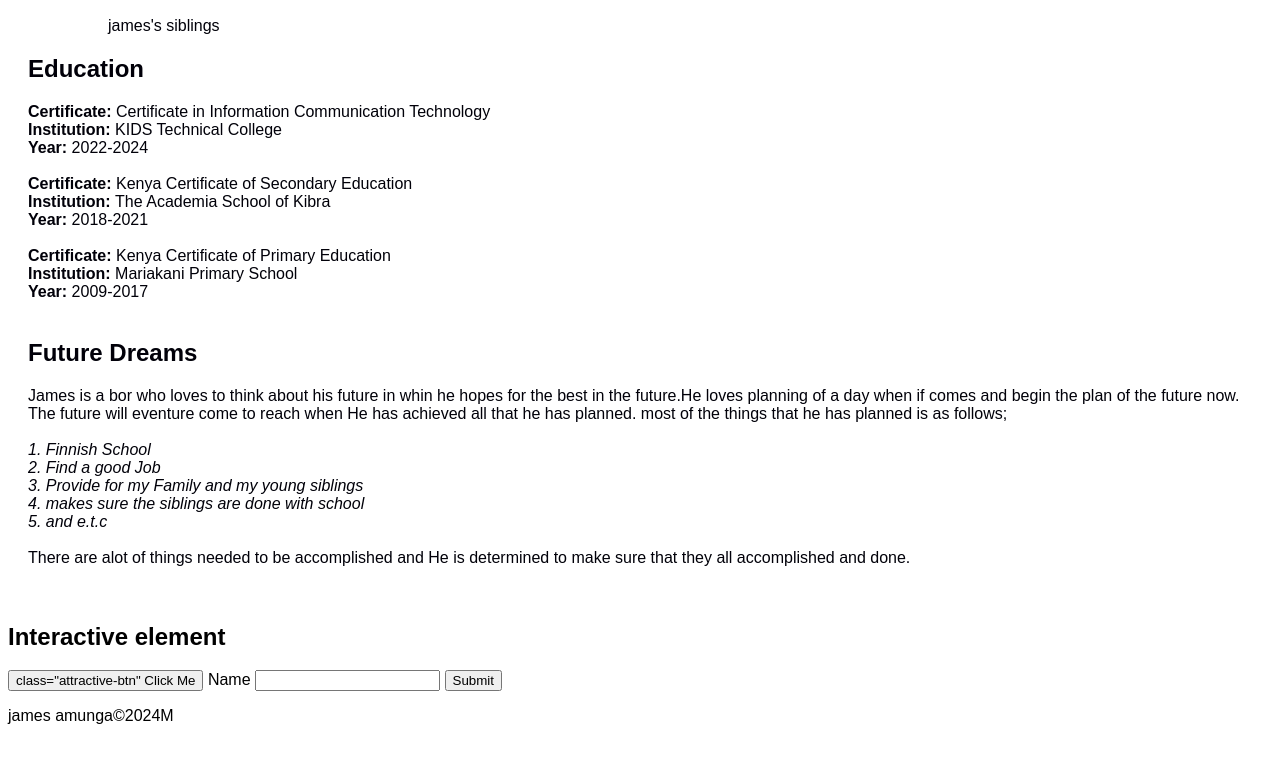
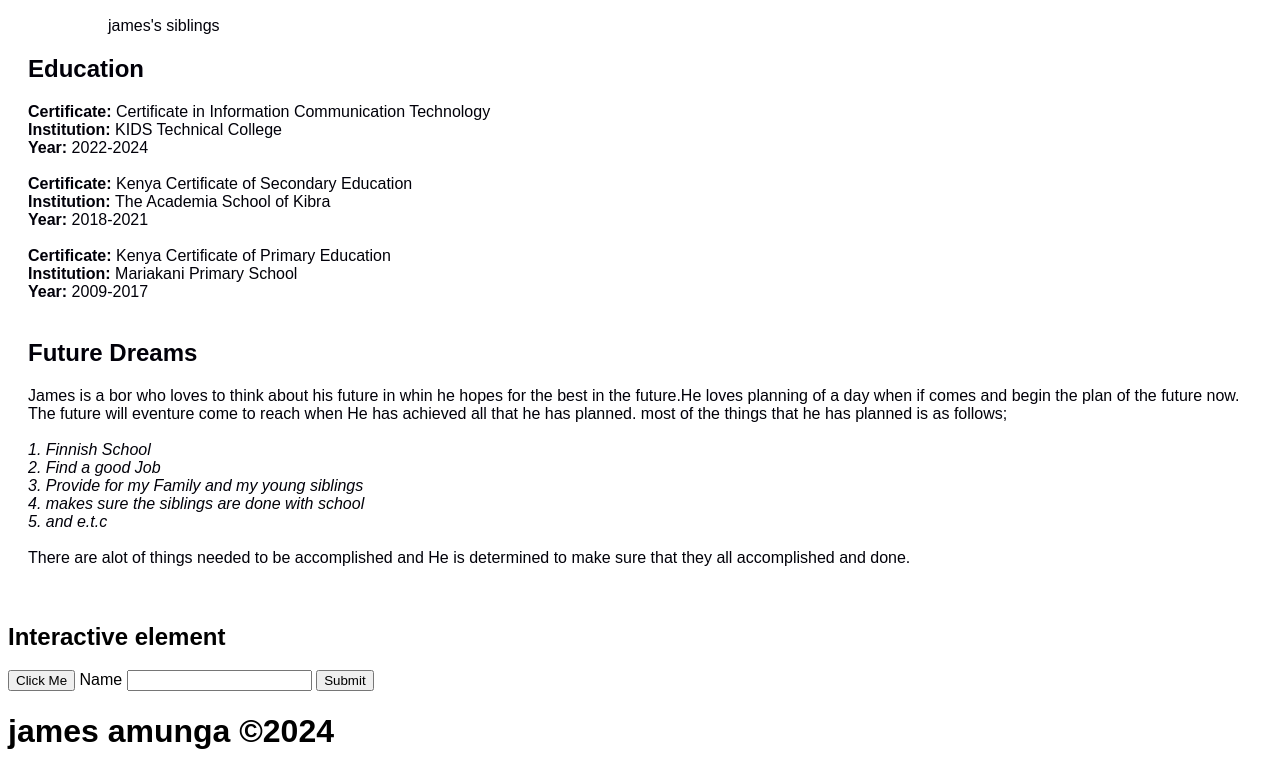
Before and after one commit to jameswat254/Amunga-cv, a plain HTML site: page index.html in a window 1280 px wide. Shown: the part 2563-3334 px from the top of the page. Before the commit the page ends 3304 px from the top, so only its background shows below. Drawn offline with Linux system fonts and the light colour scheme.

Commit message:
Update index.html

```diff
--- a/index.html
+++ b/index.html
@@ -69,16 +69,14 @@
      </header>
      <section>
         <h2>Interactive element</h2>
-        <button id="clickMeBtn"> class="attractive-btn" Click Me</button>
+        <button id="clickMeBtn">Click Me</button>
         <fom id="Myform">
             <label for="NameInput">Name</label>
             <Input type="text" id="Nameinput" required>
                 <button type="submit">Submit</button>
         </fom>
-
-
      </section>
     </body>
-            <p>james amunga&copy;2024M</p>
+            <h1>james amunga &copy;2024</h1>
 
 </html>
```
